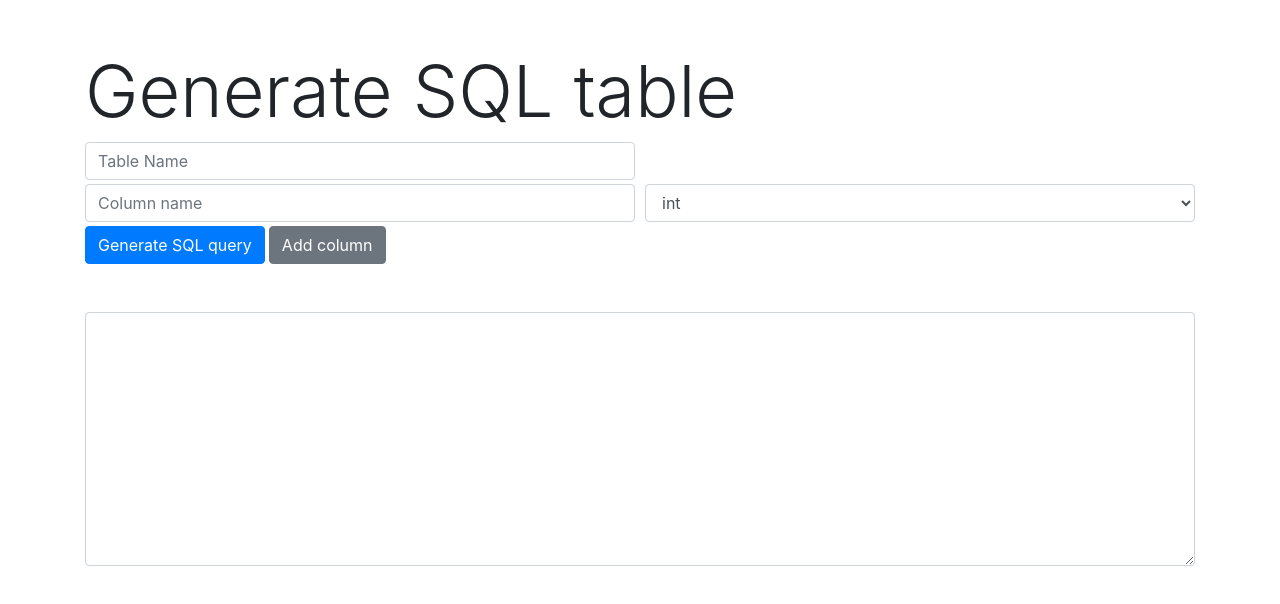
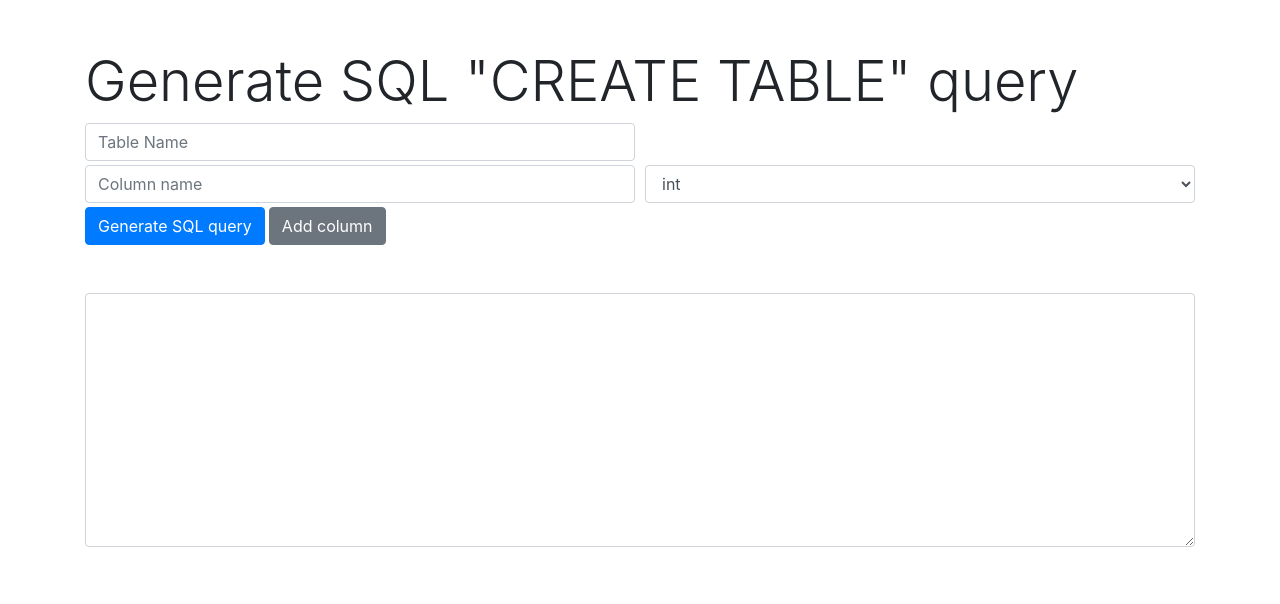
Before and after one commit to haavardsjef/quick-sql-queries, a React (Create React App) app: page / in a window 1280 px wide. Shown: the top 604 px of the page. Built offline with nearby package versions, Linux system fonts and the light colour scheme.

Commit message:
Updatd readme and title

```diff
--- a/src/App.js
+++ b/src/App.js
@@ -25,7 +25,7 @@ function App() {
   return (
     <div>
       <div className="container mt-5">
-        <h1 className="display-3">Generate SQL table</h1>
+        <h1 className="display-4">Generate SQL "CREATE TABLE" query</h1>
         <form id="gen-table">
           <div className="form-row">
             <div className="col-12 col-md-6">
```
Also changed, not shown: 1 other file (tests, documents, lock files or other folders).
